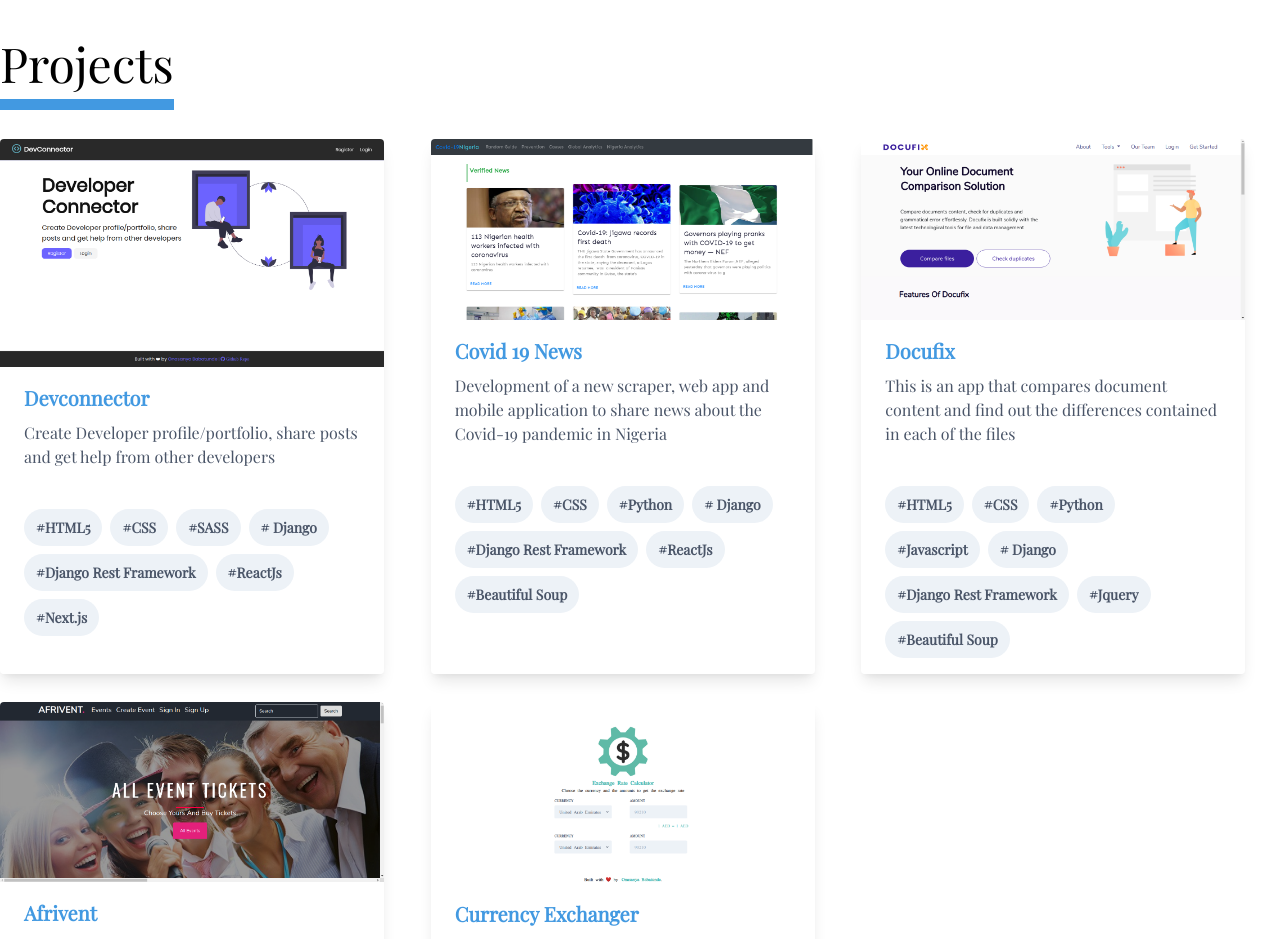
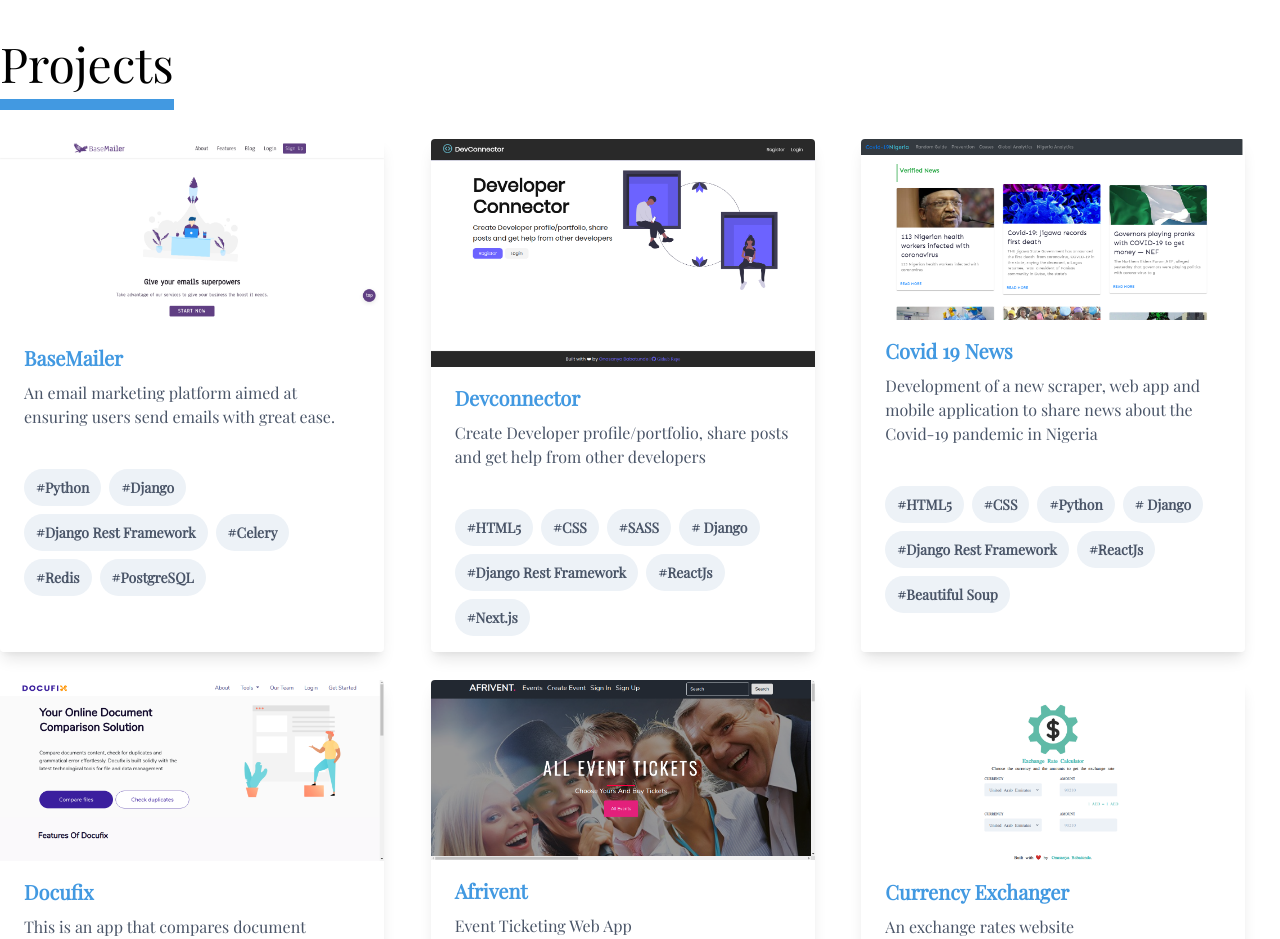
Before and after one commit to rammyblog/portfolio, a Next.js app: page / in a window 1280 px wide. Shown: the part 1280-2219 px from the top of the page. Built offline with nearby package versions, Linux system fonts and the light colour scheme.

Commit message:
Added basemailer

```diff
--- a/components/portfolio.js
+++ b/components/portfolio.js
@@ -1,6 +1,27 @@
 const portfolioDetails = [
   {
     id: 1,
+    projectName: "BaseMailer",
+    shortDesc:
+      "An email marketing platform aimed at ensuring users send emails with great ease.",
+    web: "https://basemailer.com/",
+    github: "https://github.com/rammyblog/",
+    longDesc:
+      "An email marketing platform aimed at ensuring users send emails with great ease.",
+    skills: [
+      "Python",
+      "Django",
+      "Django Rest Framework",
+      "Celery",
+      "Redis",
+      "PostgreSQL",
+    ],
+    engagementPeriod: "May 2020",
+    image: "./portfolio_images/basemailer.png",
+  },
+
+  {
+    id: 2,
     projectName: "Devconnector",
     shortDesc:
       "Create Developer profile/portfolio, share posts and get help from other developers",
@@ -22,7 +43,7 @@
   },
 
   {
-    id: 2,
+    id: 3,
     projectName: "Covid 19 News",
     shortDesc:
       "Development of a new scraper, web app and mobile application to share news about the Covid-19 pandemic in Nigeria",
@@ -52,7 +73,7 @@
     image: "./portfolio_images/covidnewsng-netlify-app.png",
   },
   {
-    id: 3,
+    id: 4,
     projectName: "Docufix",
     shortDesc:
       "This is an app that compares document content and find out the differences contained in each of the files",
@@ -79,7 +100,7 @@
     image: "./portfolio_images/docufix.png",
   },
   {
-    id: 4,
+    id: 5,
     projectName: "Afrivent",
     shortDesc: "Event Ticketing Web App",
     web: "https://afrivent.herokuapp.com/",
@@ -104,7 +125,7 @@
   },
 
   {
-    id: 5,
+    id: 6,
     projectName: "Currency Exchanger",
     shortDesc: "An exchange rates website",
     web: "https://rates-exchanger.now.sh/",
```
Also changed, not shown: public/portfolio_images/basemailer.png (added).
